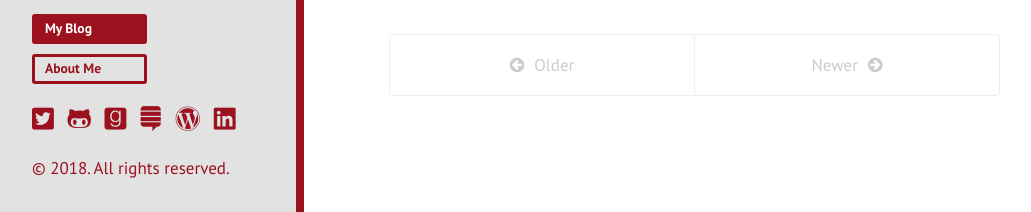
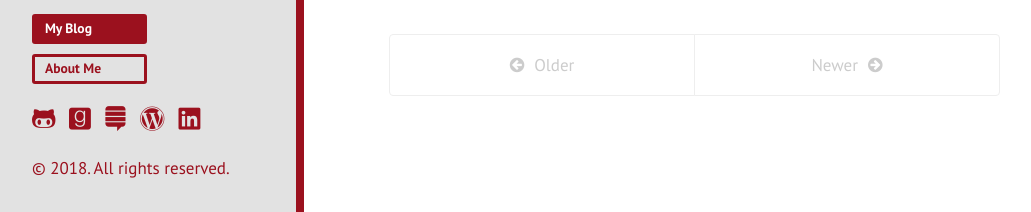
Before and after one commit to khanrn/codemascot.github.io, a Jekyll site: the page built from index.html, in a window 1280 px wide and 1143 px high. Shown: the part 928-1140 px from the top of the window, without its empty margins (2-1033 px from the left). Built offline with Jekyll 4.4.1, drawn with Linux system fonts in a browser that asks for light colours; nearby versions of some CDN libraries; some web fonts are replaced; the list of posts is cut into pages by our own code.

Commit message:
Twitter Account Removed

```diff
--- a/_includes/sidebar.html
+++ b/_includes/sidebar.html
@@ -29,11 +29,6 @@
     </nav>
     <div class="sidebar-icons">
         <ul>
-        	<li>
-                <a target="_blank" title="Twitter" href="https://twitter.com/rnaby">
-                    <i class="fab fa-twitter-square" aria-hidden="true"></i>
-                </a>
-            </li>
             <li>
                 <a target="_blank" title="GitHub" href="https://github.com/rnaby">
                     <i class="fab fa-github-alt" aria-hidden="true"></i>
```
